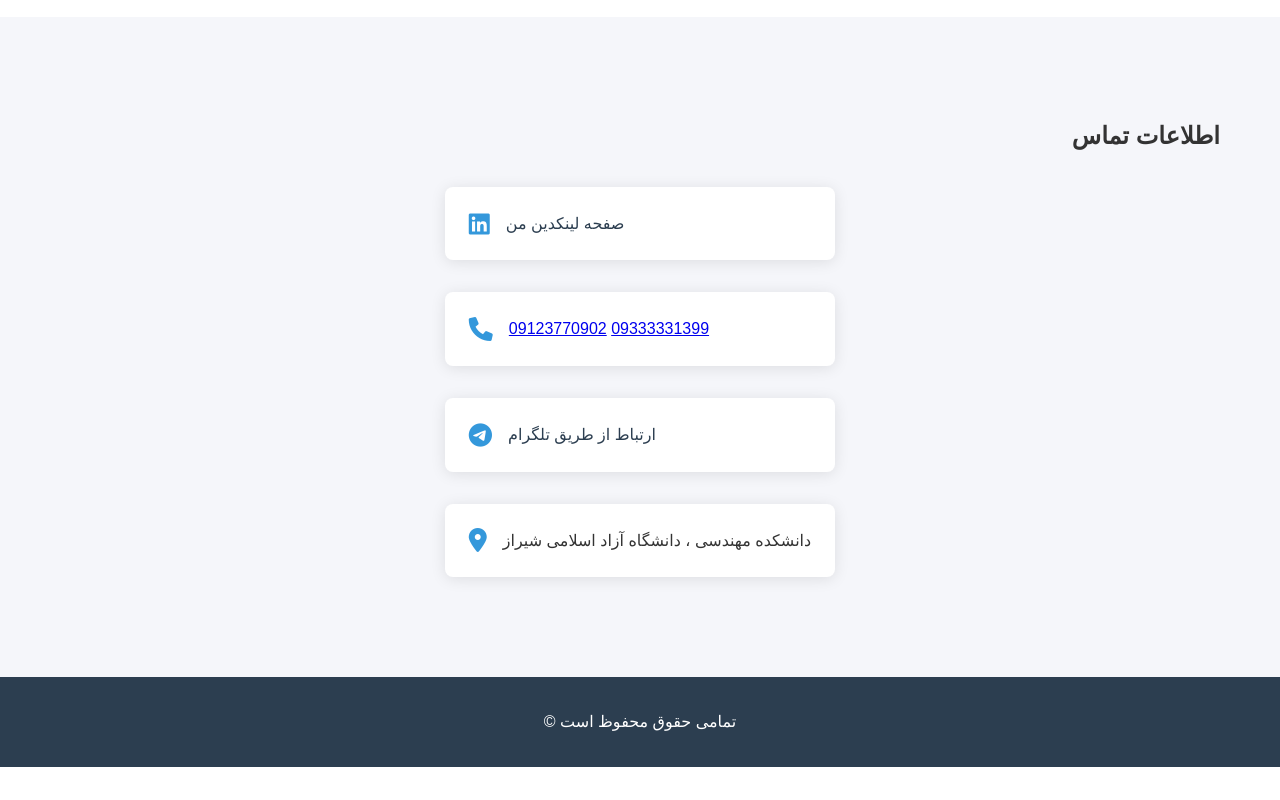
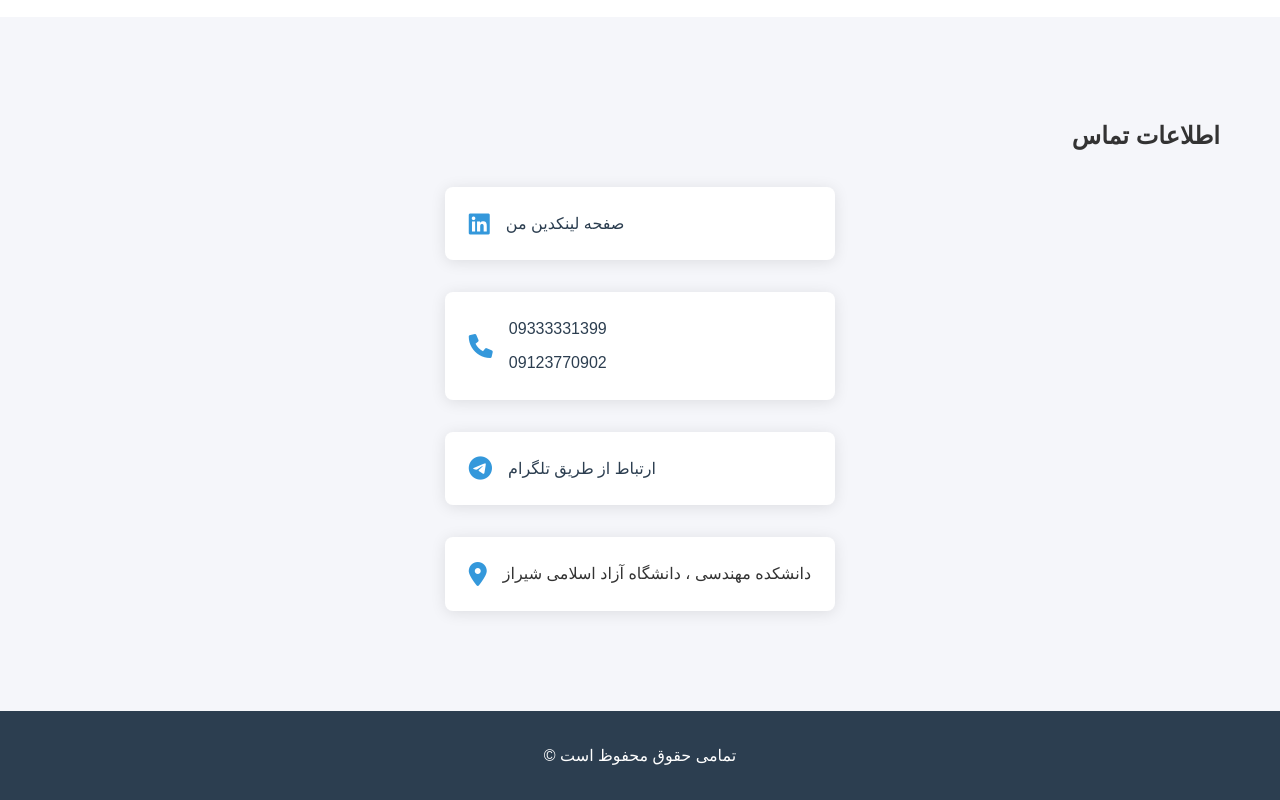
Before and after one commit to javadhasanli/javadhasanli.github.io, a website built with Vite: page index.html in a window 1280 px wide. Shown: the part 3453-4253 px from the top of the page. Before the commit the page ends 4220 px from the top, so only its background shows below. Built offline with nearby package versions, Linux system fonts and the light colour scheme; a web font is replaced by a local one.

Commit message:
Update styles.css

```diff
--- a/styles.css
+++ b/styles.css
@@ -1505,3 +1505,29 @@ body.dark-mode .publication-icon {
     height: 20px;
   }
 }
+.phone-numbers {
+  display: flex;
+  flex-direction: column; /* نمایش عمودی */
+  gap: 0.5rem; /* فاصله بین دو شماره */
+}
+
+.phone-link {
+  text-decoration: none; /* حذف زیرخط لینک */
+  color: var(--primary-color); /* استفاده از رنگ اصلی */
+  transition: color 0.3s ease, transform 0.3s ease; /* انیمیشن تغییر رنگ و اندازه */
+  display: inline-block; /* برای اعمال transform بهتر */
+}
+
+.phone-link:hover {
+  color: var(--secondary-color); /* تغییر رنگ هنگام hover */
+  transform: scale(1.1); /* بزرگ‌تر شدن متن هنگام hover */
+}
+
+/* حالت شب */
+body.dark-mode .phone-link {
+  color: var(--white); /* رنگ متن در حالت شب */
+}
+
+body.dark-mode .phone-link:hover {
+  color: var(--secondary-color); /* تغییر رنگ هنگام hover در حالت شب */
+}
```
